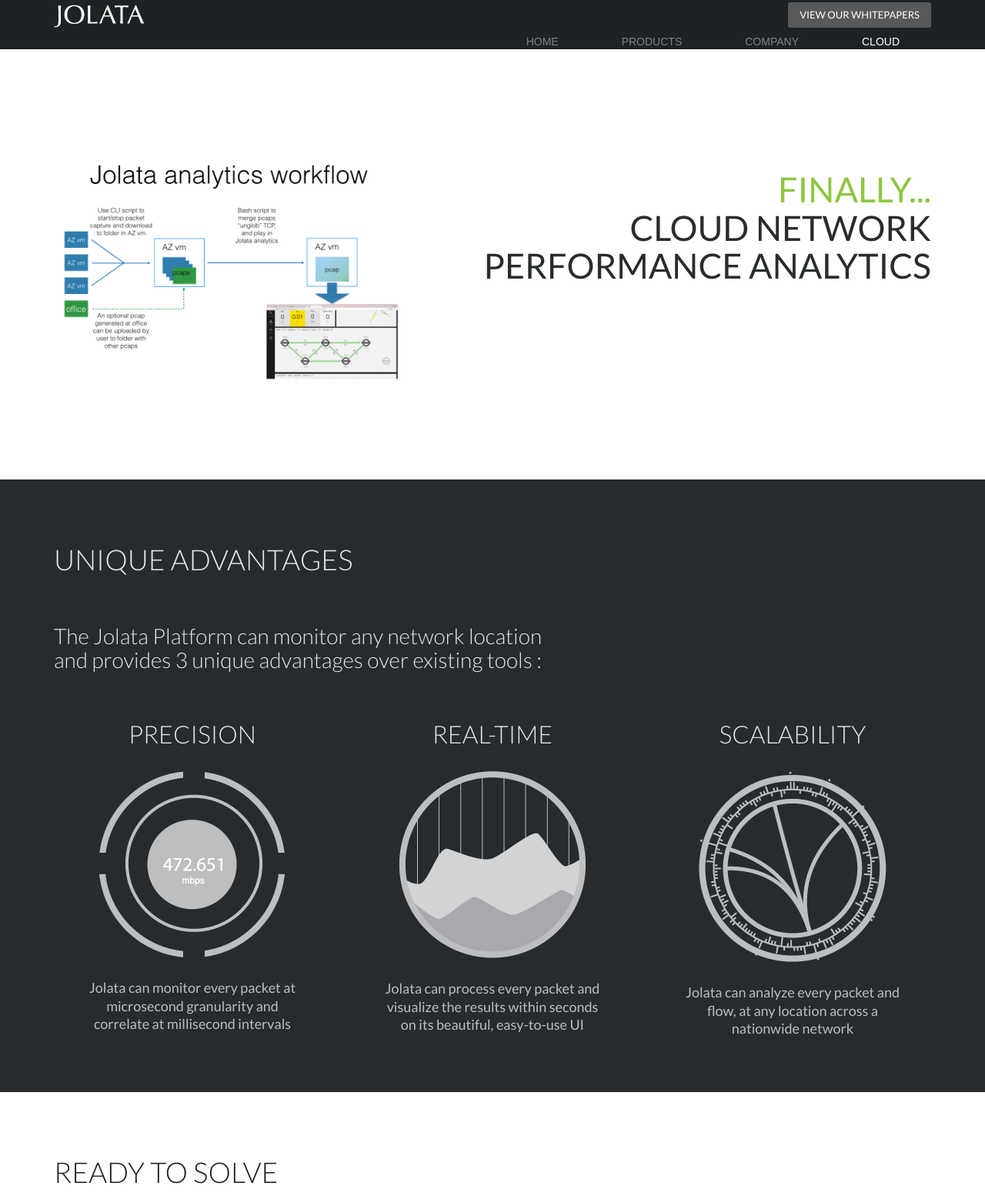
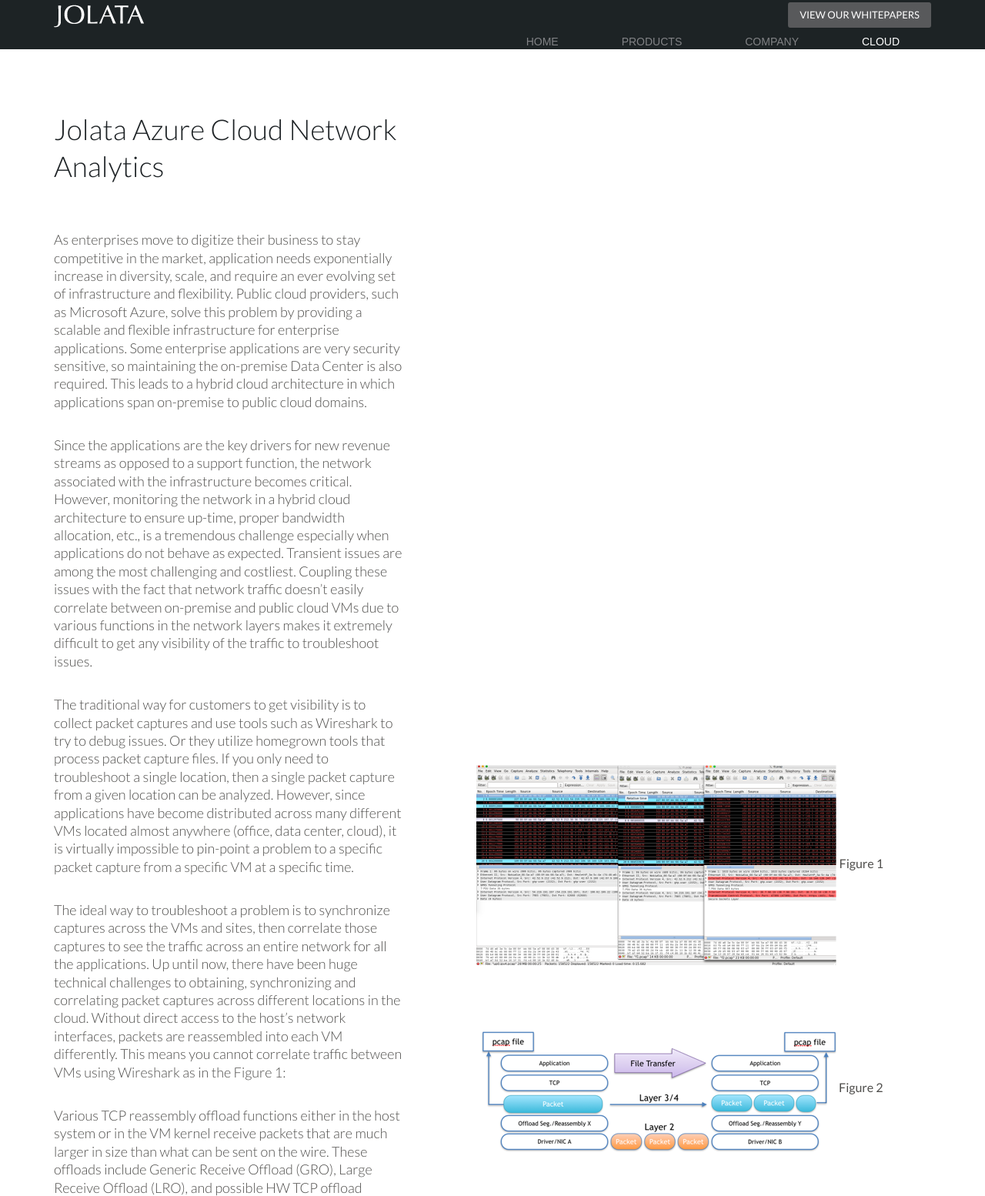
Before and after one commit to LuminousCyber/jolata.com-website, a plain HTML site: page cloud/index.html in a window 1280 px wide. Shown: the part 14-1568 px from the top of the page at 77% size. Drawn offline with nearby package versions, Linux system fonts and the light colour scheme.

Commit message:
Update index.html

```diff
--- a/cloud/index.html
+++ b/cloud/index.html
@@ -46,55 +46,13 @@
      </div>
   </header><!-- //header -->
 
-  <section id="prodBaner" class="secrow">
-      <div class="container">
-          <div class="row">
-                <div class="col-md-5"><figure><img src="../assets/img/AzureNetwatcherJolataWorkflow.jpg" alt=""></figure></div>
-                <div class="desc col-md-7">
-                    <h2><span class="green">FINALLY...</span><br>Cloud NETWORK PERFORMANCE ANALYTICS </h2>
-                </div>
-          </div>
-      </div>
-  </section><!-- //prodBaner -->
 
-  <section id="advantages" class="secrow">
-      <div class="container">
-          <h3 class="title-med">UNIQUE ADVANTAGES</h3>
-          <p class="textadv">The Jolata Platform can monitor any network location <br/>and provides 3 unique advantages over existing tools :</p>
-
-          <ul class="row listadv">
-              <li class="col-md-4 col-sm-4">
-                  <div class="inner">
-                      <h5>PRECISION</h5>
-                      <figure><img src="../assets/img/prod_icon1.png" alt=""></figure>
-                      <p class="desc">Jolata can monitor every packet at microsecond granularity and <br/>correlate at millisecond intervals</p>
-                  </div>
-              </li>
-
-              <li class="col-md-4 col-sm-4">
-                  <div class="inner">
-                      <h5>Real-time</h5>
-                      <figure><img src="../assets/img/prod_icon2.png" alt=""></figure>
-                      <p class="desc">Jolata can process every packet and visualize the results within seconds <br/>on its beautiful, easy-to-use UI</p>
-                  </div>
-              </li>
-
-              <li class="col-md-4 col-sm-4">
-                  <div class="inner">
-                      <h5>scalability</h5>
-                      <figure><img src="../assets/img/prod_icon3.png" alt=""></figure>
-                      <p class="desc">Jolata can analyze every packet and <br/>flow, at any location across a <br/>nationwide network</p>
-                  </div>
-              </li>
-          </div><!-- //listadv -->
-      </div>
-  </section><!-- //drkgrey -->
 
   <section id="rt-solve" class="secrow">
       <div class="container">
           <div class="row">
               <div class="desc col-md-5">
-                  <h3 class="title-med">READY TO SOLVE</h3>
+                  <h3 class="title-med">Jolata Azure Cloud Network Analytics</h3>
 <p>
 As enterprises move to digitize their business to stay competitive in the market, application needs exponentially increase in diversity, scale, and require an ever evolving set of infrastructure and flexibility. Public cloud providers, such as Microsoft Azure, solve this problem by providing a scalable and flexible infrastructure for enterprise applications. Some enterprise applications are very security sensitive, so maintaining the on-premise Data Center is also required. This leads to a hybrid cloud architecture in which applications span on-premise to public cloud domains.
 </p>
```
